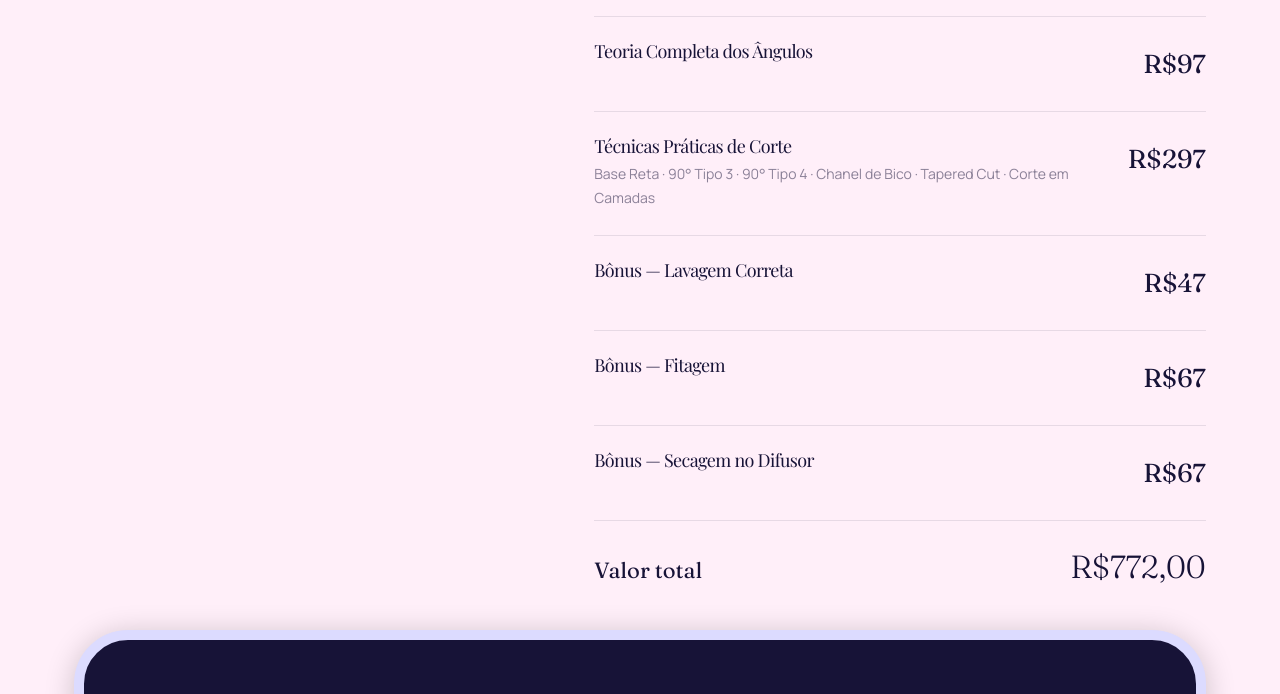
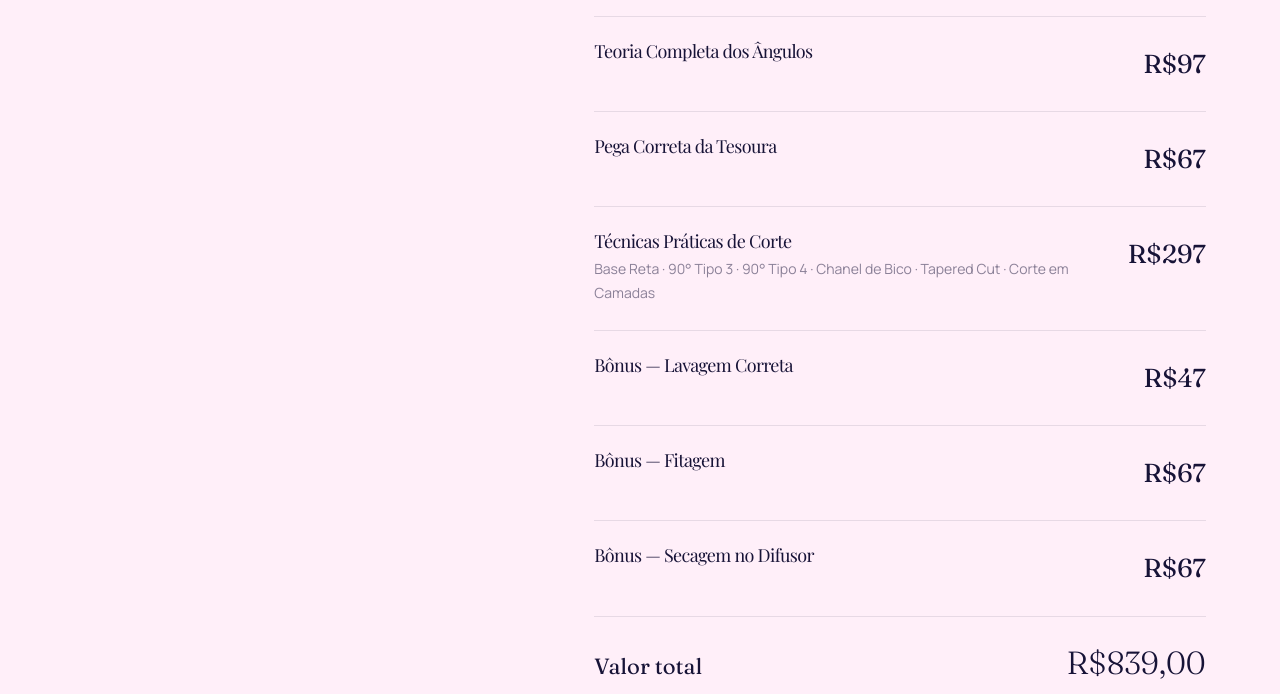
Before and after one commit to verus-std/lp-manual-do-corte-lu-carrilho, a plain HTML site: page index.html in a window 1280 px wide. Shown: the part 8825-9519 px from the top of the page. Drawn offline with nearby package versions, Linux system fonts and the light colour scheme; a web font is replaced by a local one.

Commit message:
Corrige composição e valor total do curso

```diff
--- a/index.html
+++ b/index.html
@@ -420,12 +420,13 @@
           <ul class="value-list">
             <li><div><h4>Manual do Corte</h4><p>Domine os cinco fundamentos que sustentam qualquer corte profissional.</p></div><span class="price">R$197</span></li>
             <li><div><h4>Teoria Completa dos Ângulos</h4></div><span class="price">R$97</span></li>
+            <li><div><h4>Pega Correta da Tesoura</h4></div><span class="price">R$67</span></li>
             <li><div><h4>Técnicas Práticas de Corte</h4><p>Base Reta · 90° Tipo 3 · 90° Tipo 4 · Chanel de Bico · Tapered Cut · Corte em Camadas</p></div><span class="price">R$297</span></li>
             <li><div><h4>Bônus — Lavagem Correta</h4></div><span class="price">R$47</span></li>
             <li><div><h4>Bônus — Fitagem</h4></div><span class="price">R$67</span></li>
             <li><div><h4>Bônus — Secagem no Difusor</h4></div><span class="price">R$67</span></li>
           </ul>
-          <div class="value-total"><span>Valor total</span><strong>R$772,00</strong></div>
+          <div class="value-total"><span>Valor total</span><strong>R$839,00</strong></div>
         </div>
       </div>
 
```
Also changed, not shown: 1 other file.
